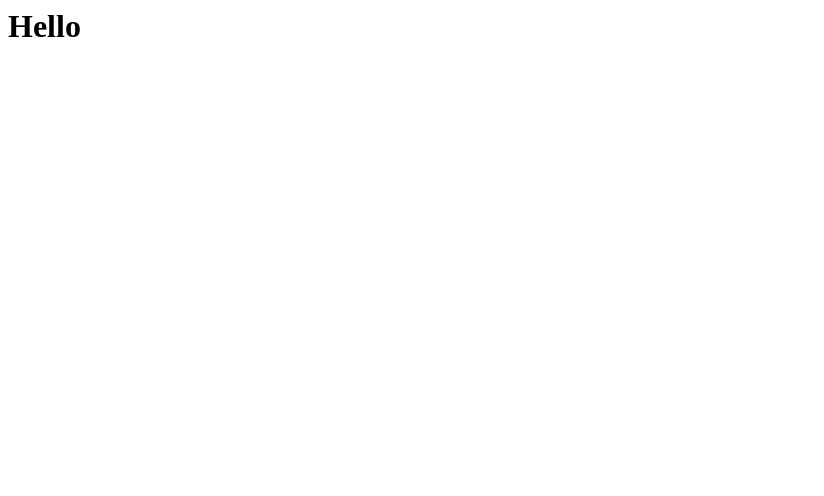
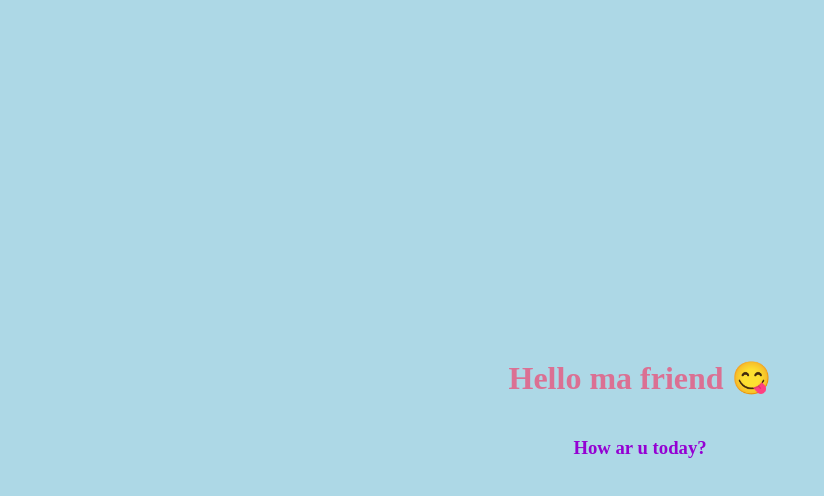
Before and after one commit to RubenZagon/travis_gh-pages, a website: page src/index.html in a window 1280 px wide. Shown: the whole page, without its empty margins (0-824 px from the left). Drawn offline with Linux system fonts and the light colour scheme.

Commit message:
Define the script to parcel

```diff
--- a/package.json
+++ b/package.json
@@ -6,7 +6,7 @@
   "scripts": {
     "test": "echo \"Hello world\"",
     "dev": "parcel serve src/index.html --open",
-    "build": "rm -rf build/* && parcel build $npm_package_main -d build --public-url /"
+    "build": "rm -rf dist/* && parcel build src/index.html -d dist --public-url /"
   },
   "keywords": [],
   "author": "",
--- /dev/null
+++ b/src/css/style.css
@@ -0,0 +1,16 @@
+body{
+    background: lightblue;
+    display: flex;
+    justify-content: center;
+    align-items: center;
+    flex-direction: column;
+    height: 100vh;
+}
+
+h1{
+    color: palevioletred;
+}
+
+h3{
+    color: darkviolet;
+}
--- a/src/index.html
+++ b/src/index.html
@@ -1 +1,15 @@
-<h1>Hello </h1>
+<!DOCTYPE html>
+<html lang="en">
+<head>
+    <meta charset="UTF-8">
+    <meta name="viewport" content="width=device-width, initial-scale=1.0">
+    <meta http-equiv="X-UA-Compatible" content="ie=edge">
+    <link rel="stylesheet" href="css/style.css">
+    <title>Travis Pages</title>
+</head>
+<body>
+    <h1>Hello ma friend 😋</h1>
+    <h3>How ar u today?</h3>
+
+</body>
+</html>
```
Also changed, not shown: dist/index.html, 2 other files.
